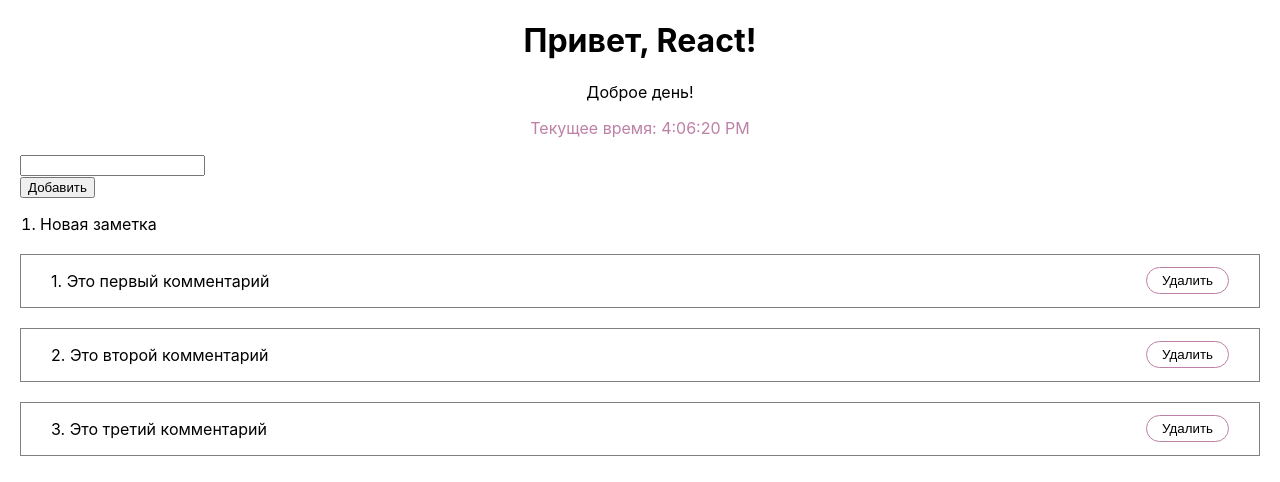
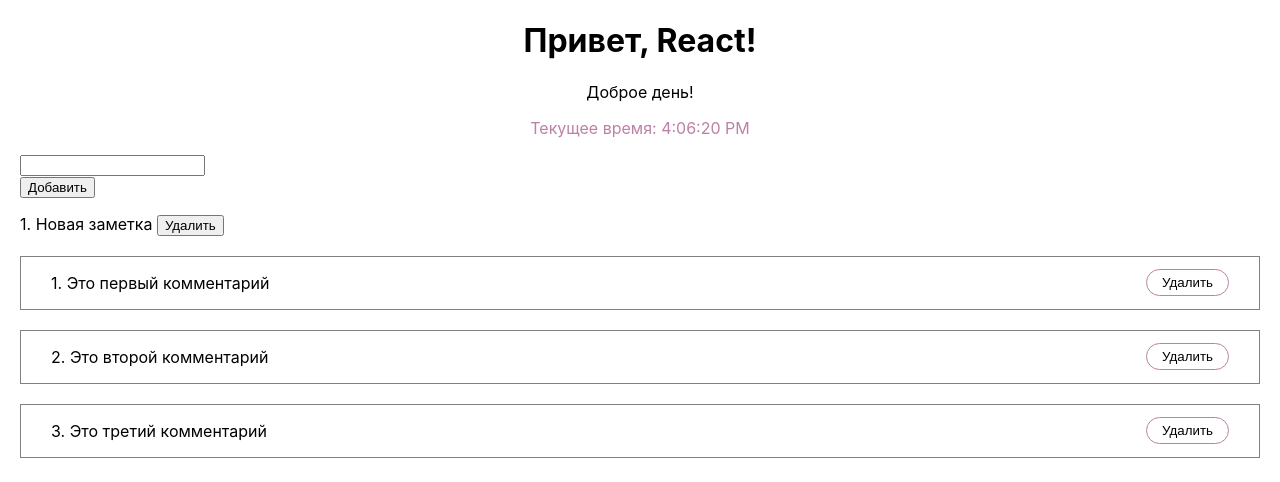
Before and after one commit to roofi-g/react, a React (Create React App) app in the folder my-first-react-app/: page / in a window 1280 px wide. Shown: the top 482 px of the page. Built offline with nearby package versions, Linux system fonts and the light colour scheme.

Commit message:
add delete in TodoList

```diff
--- a/my-first-react-app/src/components/TodoList/TodoList.css
+++ b/my-first-react-app/src/components/TodoList/TodoList.css
@@ -4,6 +4,6 @@
     margin-left: 20px;
 }
 .todoList ul {
-    list-style-type: decimal;
-    padding-left: 20px;
+    padding: 0;
+    list-style-type: none;
 }
--- a/my-first-react-app/src/components/TodoList/TodoList.js
+++ b/my-first-react-app/src/components/TodoList/TodoList.js
@@ -3,8 +3,8 @@ const {useState} = require("react");
 
 function TodoList() {
   const [value, setValue] = useState('');
-  const [elem, setElem] = useState([
-    {text: 'Новая заметка'}
+  const [items, setItems] = useState([
+    {id: 1, text: 'Новая заметка'}
   ]);
 
   const handleChange = (event) => {
@@ -14,9 +14,14 @@ function TodoList() {
   const addElementInList = (e) => {
     e.preventDefault();
     if (!value.trim()) return;
-    setElem([...elem, {text: value}]);
+    setItems([...items, {id: items.length + 1, text: value}]);
     setValue('')
   }
+
+  function deleteElementFromList(element) {
+    setItems(prevItems => prevItems.filter(el => el.id !== element.id))
+  }
+
   return(
     <div className={"todoList"}>
       <form>
@@ -24,7 +29,7 @@ function TodoList() {
         <button onClick={addElementInList}>Добавить</button>
       </form>
       <ul>
-        {elem.map(el => <li>{el.text}</li>)}
+        {items.map(el => <li key={el.id}>{el.id}. {el.text} <button onClick={() => deleteElementFromList(el)}>Удалить</button></li>)}
       </ul>
     </div>
   );
```
